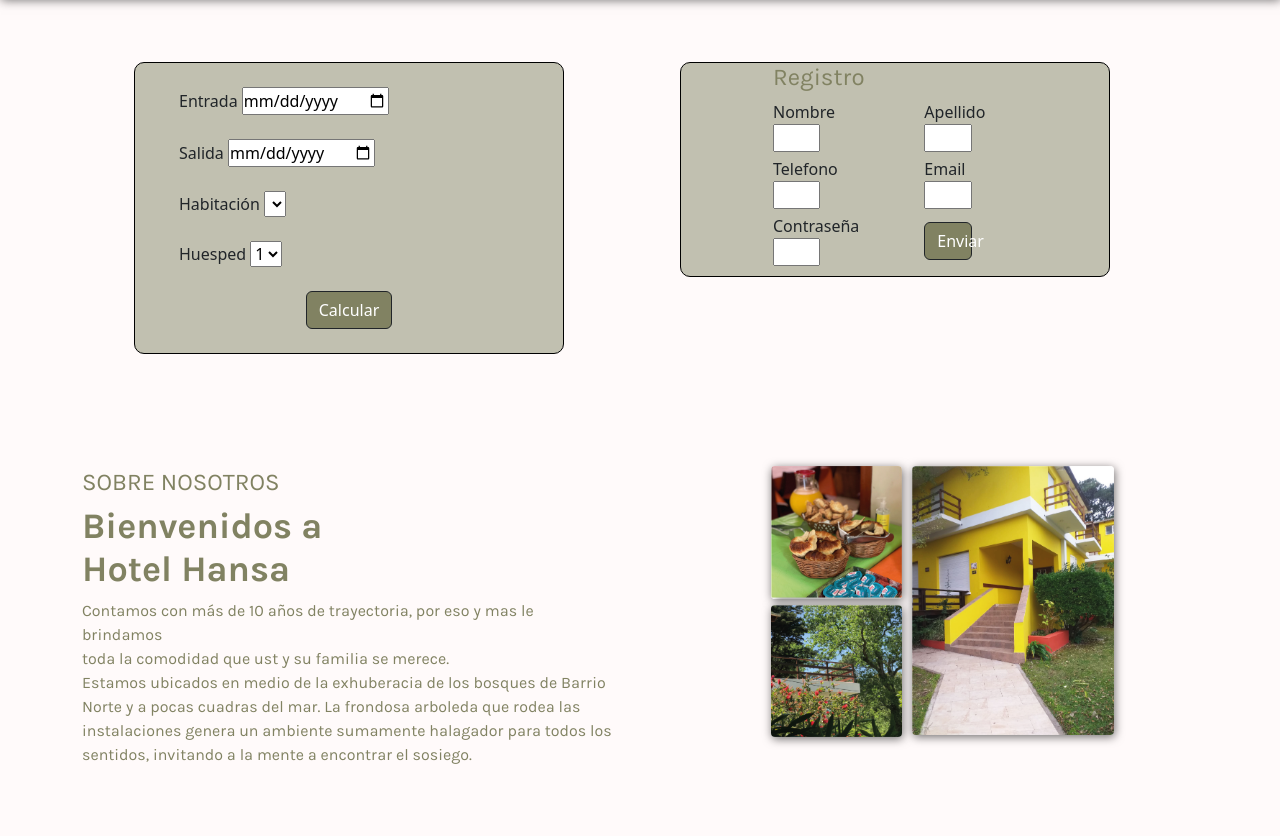
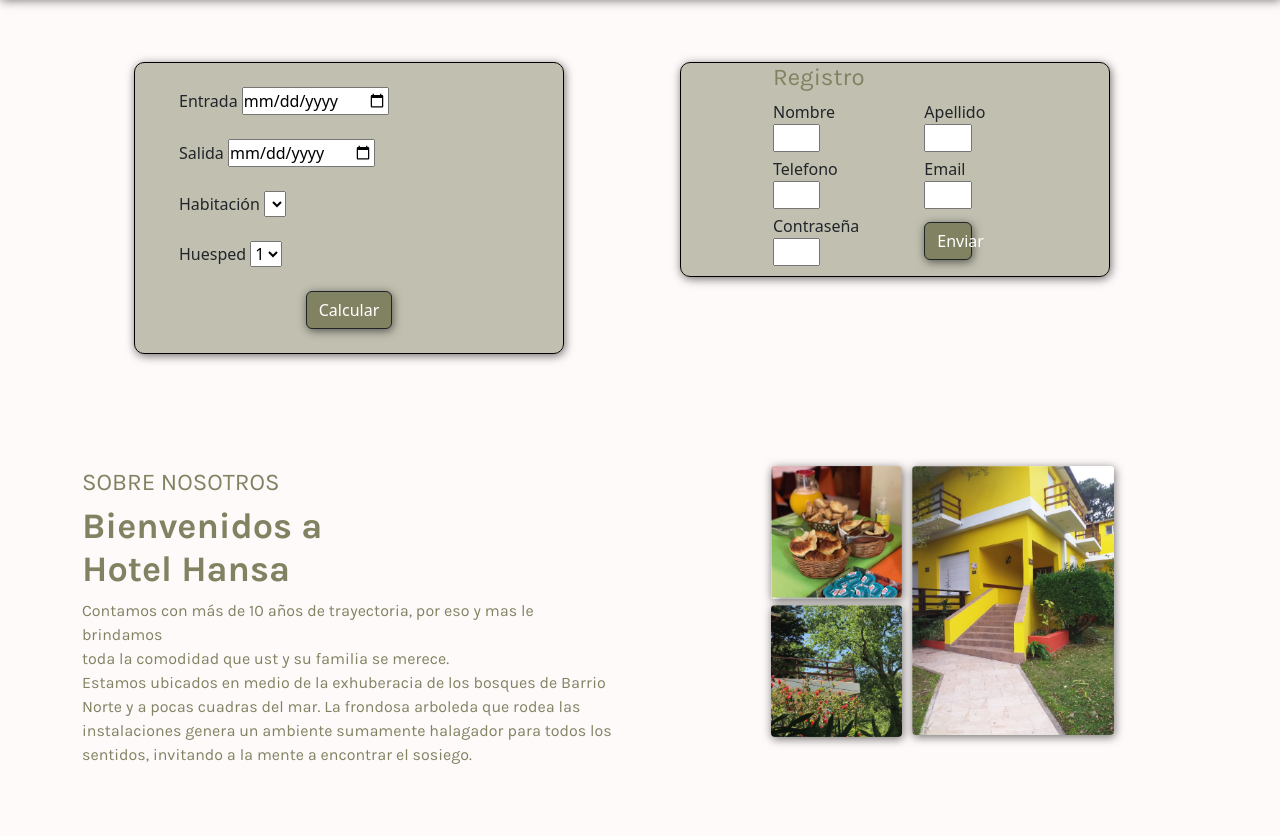
Before and after one commit to FranciscoBaglietto/Hotel-Hansa.JS, a website: page index.html in a window 1280 px wide. Shown: the part 1030-1866 px from the top of the page. Drawn offline with nearby package versions, Linux system fonts and the light colour scheme; a script that the page names is missing.

Commit message:
boxShadow

```diff
--- a/scss/componentes/_registro.scss
+++ b/scss/componentes/_registro.scss
@@ -8,6 +8,7 @@
             margin: 4rem 4rem;
             border: 1px black solid;
             border-radius: 10px;
+            box-shadow: 1px 2px 10px rgba(0, 0, 0, 0.568);
 
             .fechasContenedor {
                 margin: 1.5rem 2rem;
@@ -16,6 +17,7 @@
             .btn-calcular {
                 transition: transform 1s;
                 background: #818262;
+                box-shadow: 1px 2px 10px rgba(0, 0, 0, 0.568);
             }
 
             .btn-calcular:hover {
@@ -28,6 +30,7 @@
             margin: 4rem 4rem;
             border: 1px black solid;
             border-radius: 10px;
+            box-shadow: 1px 2px 10px rgba(0, 0, 0, 0.568);
 
 
             .contenedorDatos {
@@ -51,6 +54,7 @@
                 transition: transform 1s;
                 background: #818262;
                 margin-bottom: 16px;
+                box-shadow: 1px 2px 10px rgba(0, 0, 0, 0.568);
             }
 
             .btn-enviar:hover {
```
Also changed, not shown: css/main.css.
